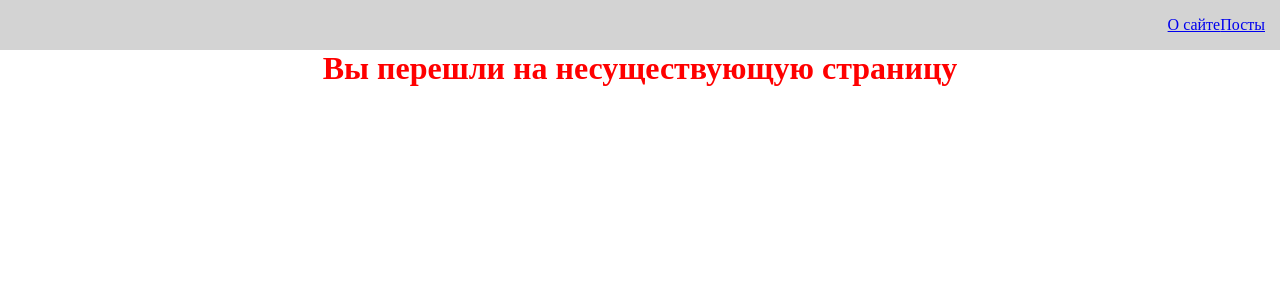
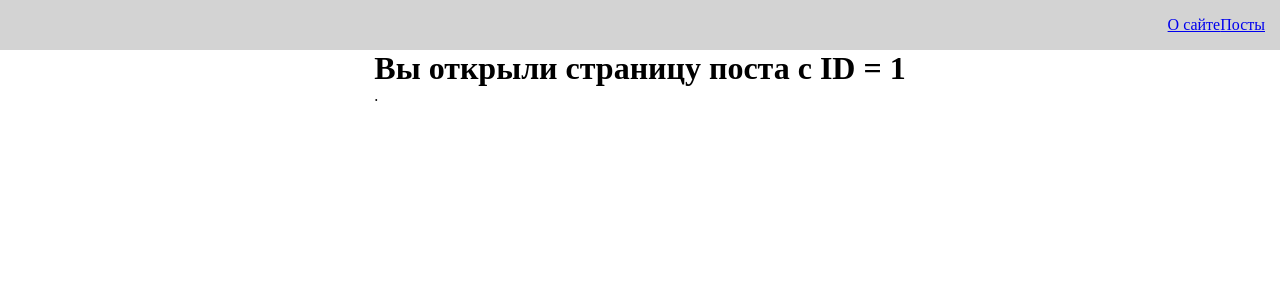
Before and after one commit to antonoptimus/react_training, a React (Create React App) app: page /posts/1 in a window 1280 px wide. Shown: the top 300 px of the page. Built offline with nearby package versions, Linux system fonts and the light colour scheme; no server answers.

Commit message:
useNavigate, useParams

```diff
--- a/src/API/PostService.js
+++ b/src/API/PostService.js
@@ -13,4 +13,11 @@
     );
     return response;
   }
+
+  static async getById(id) {
+    const response = await axios.get(
+      `https://jsonplaceholder.typicode.com/posts/${id}`
+    );
+    return response;
+  }
 }
--- a/src/components/AppRouter/AppRouter.jsx
+++ b/src/components/AppRouter/AppRouter.jsx
@@ -3,13 +3,15 @@
 import About from "../../pages/About";
 import Posts from "../../pages/Posts";
 import Error from "../../pages/Error";
+import PostIdPage from "../../pages/PostIdPage";
 
 export default function AppRouter() {
   return (
     <Routes>
       <Route path="/about" element={<About />} />
-      <Route path="/posts" element={<Posts />} />
-      <Route path="*" element={<Error />} />
+      <Route exact path="/posts" element={<Posts />} />
+      <Route exact path="/posts/:id" element={<PostIdPage />} />
+      {/* <Route path="*" element={<Error />} /> */}
     </Routes>
   );
 }
--- a/src/components/PostItem.jsx
+++ b/src/components/PostItem.jsx
@@ -1,15 +1,20 @@
 import React from "react";
 import MyButton from "./UI/button/MyButton";
+import { useNavigate } from "react-router-dom";
 
 export default function PostItem(props) {
+  const route = useNavigate();
   return (
     <div className="post">
       <div className="post__content">
-        <strong>{props.post.id}. {props.post.title}</strong>
+        <strong>
+          {props.post.id}. {props.post.title}
+        </strong>
         <div> {props.post.body}</div>
       </div>
       <div className="post__btns">
-        <MyButton onClick={() => props.remove(props.post)} >Удалить</MyButton>
+        <MyButton onClick={() => route(`/posts/${props.post.id}`)}>Открыть</MyButton>
+        <MyButton onClick={() => props.remove(props.post)}>Удалить</MyButton>
       </div>
     </div>
   );
--- /dev/null
+++ b/src/pages/PostIdPage.jsx
@@ -0,0 +1,31 @@
+import React, { useEffect, useState } from "react";
+import { useParams } from "react-router-dom";
+import { useFetching } from "../hooks/useFetching";
+import PostService from "../API/PostService";
+import Loader from "../components/UI/Loader/Loader";
+
+export default function PostIdPage() {
+  const params = useParams();
+  const [post, setPost] = useState({});
+  const [fetchPostById, isLoading, error] = useFetching(async (id) => {
+    const response = await PostService.getById(id);
+    setPost(response.data);
+  });
+
+  useEffect(() => {
+    fetchPostById(params.id);
+  }, []);
+
+  return (
+    <div>
+      <h1>Вы открыли страницу поста с ID = {params.id}</h1>
+      {isLoading ? (
+        <Loader />
+      ) : (
+        <div>
+          {post.id}. {post.title}
+        </div>
+      )}
+    </div>
+  );
+}
--- a/src/styles/App.css
+++ b/src/styles/App.css
@@ -21,6 +21,10 @@
   margin-top: 15px;
   justify-content: space-between;
   align-items: center;
+}
+
+.post__btns {
+  display: flex;
 }
 
 .post-enter {
```
